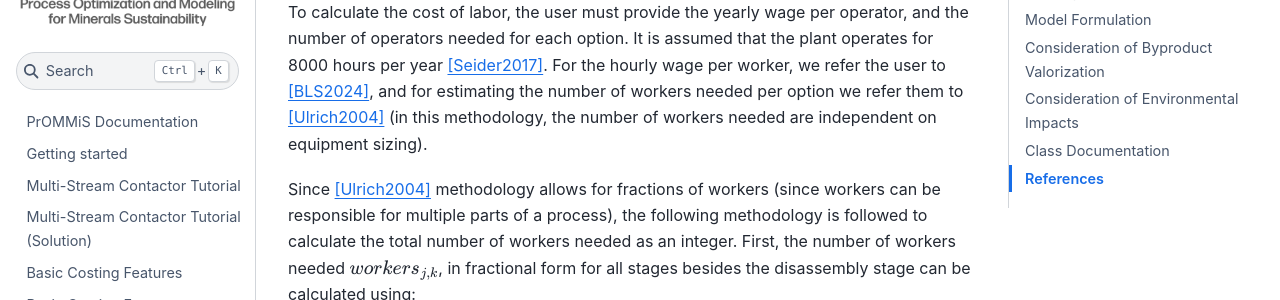
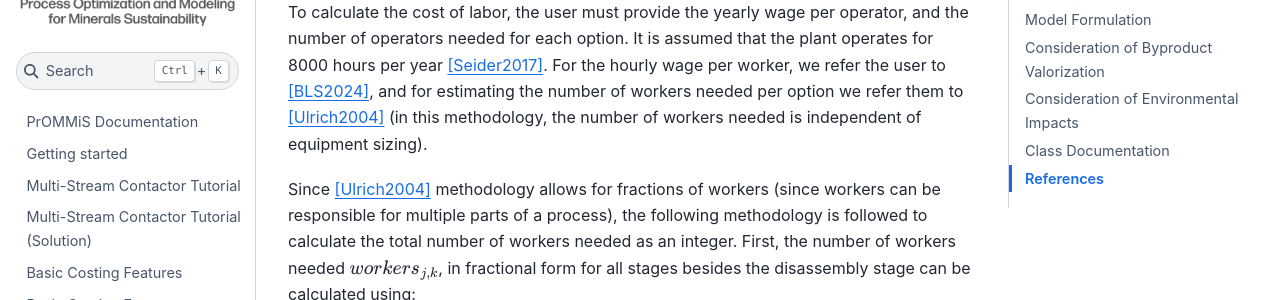
Before and after one commit to prommis/prommis, a Jupyter Book: the page built from docs/superstructure/superstructure_function_documentation.rst, in a window 1280 px wide and 900 px high, scrolled down 11021 px. Shown: the part 153-453 px from the top of the window. Built offline with Jupyter Book 1.0.4 settings and Sphinx 7.4.7 and the Sphinx Book theme 1.1.4, drawn with Linux system fonts in a browser that asks for light colours.

Commit message:
Update docs/superstructure/superstructure_function_documentation.rst
Co-authored-by: agarciadiego <40575271+agarciadiego@users.noreply.github.com>

```diff
--- a/docs/superstructure/superstructure_function_documentation.rst
+++ b/docs/superstructure/superstructure_function_documentation.rst
@@ -516,7 +516,7 @@ year [Seider2017]_. For the hourly wage per worker, we
 refer the user to [BLS2024]_, and for estimating the
 number of workers needed per option we refer them to
 [Ulrich2004]_ (in this methodology, the number of
-workers needed are independent on equipment sizing).
+workers needed is independent of equipment sizing).
 
 Since [Ulrich2004]_ methodology allows for fractions of
 workers (since workers can be responsible for multiple parts of a
```
